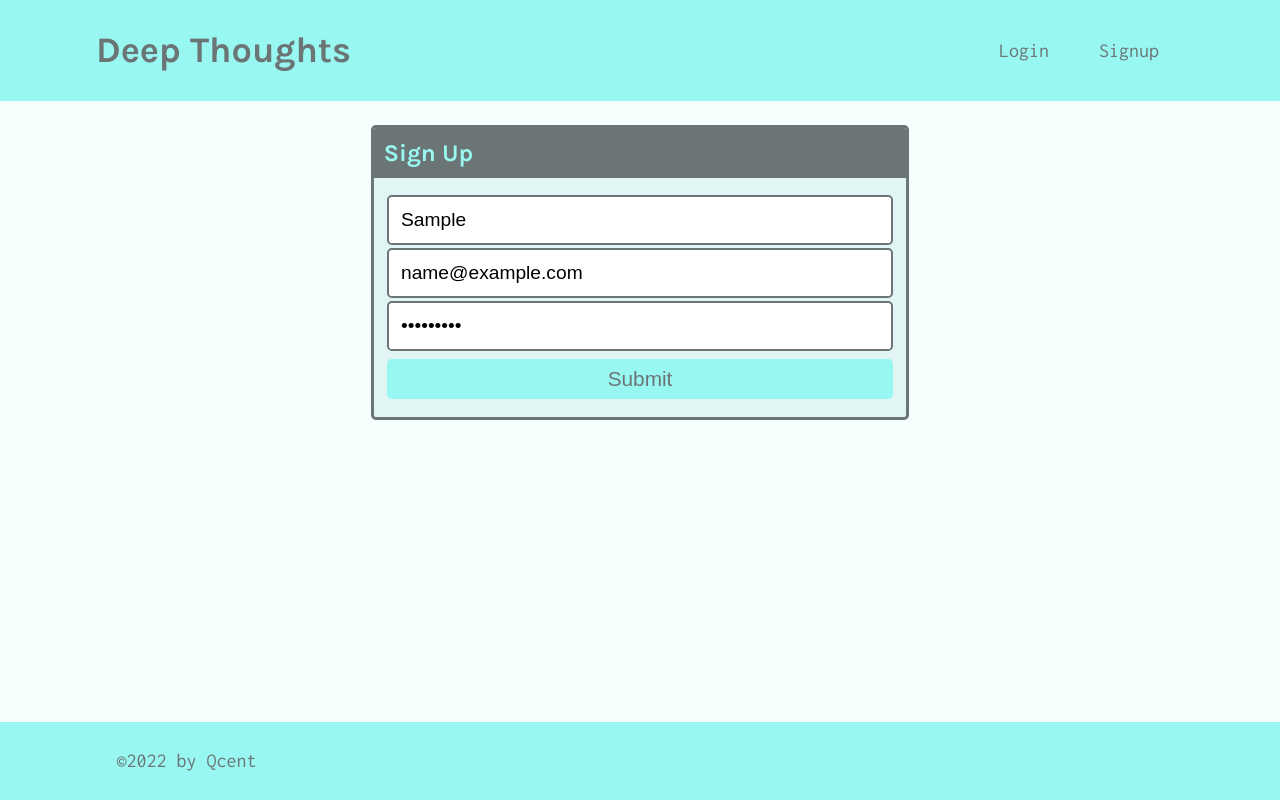
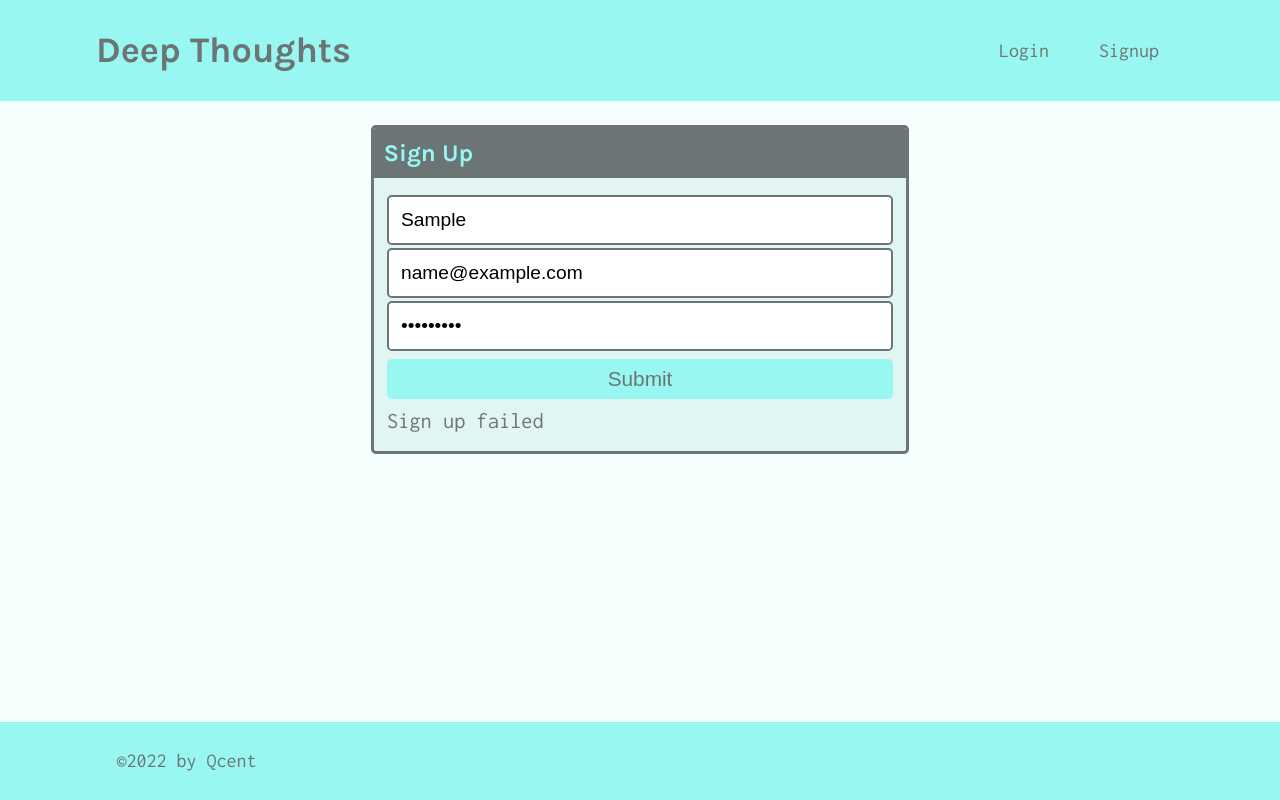
Before and after one commit to Qcent/deep-thoughts, a React (Create React App) app in the folder client/: page /signup in a window 1280 px wide. Both pictures are taken after typing "Sample", "name@example.com", "Sample123" into the empty fields and a click on the button "Submit". Built offline with nearby package versions, Linux system fonts and the light colour scheme; no server answers.

Commit message:
ADD_USER now integrated with signup page

```diff
--- a/client/src/pages/Signup.js
+++ b/client/src/pages/Signup.js
@@ -1,7 +1,10 @@
 import React, { useState } from 'react';
+import { useMutation } from '@apollo/client';
+import { ADD_USER } from '../utils/mutations';
 
 const Signup = () => {
   const [formState, setFormState] = useState({ username: '', email: '', password: '' });
+  const [addUser, { error }] = useMutation(ADD_USER);
 
   // update state based on form input changes
   const handleChange = (event) => {
@@ -16,6 +19,17 @@
   // submit form
   const handleFormSubmit = async (event) => {
     event.preventDefault();
+
+  // use try/catch instead of promises to handle errors
+  try {
+      // execute addUser mutation and pass in variable data from form
+      const { data } = await addUser({
+        variables: { ...formState }
+      });
+      console.log(data);
+    } catch (e) {
+      console.error(e);
+    }
   };
 
   return (
@@ -56,6 +70,7 @@
                 Submit
               </button>
             </form>
+            {error && <div>Sign up failed</div>}
           </div>
         </div>
       </div>
```
